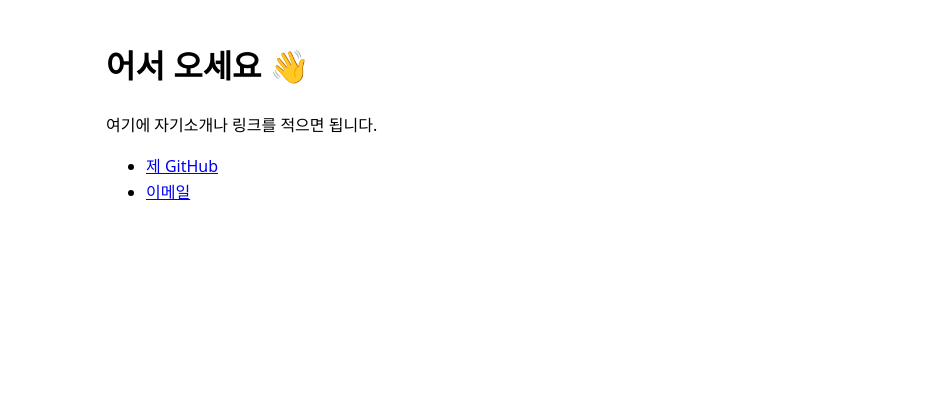
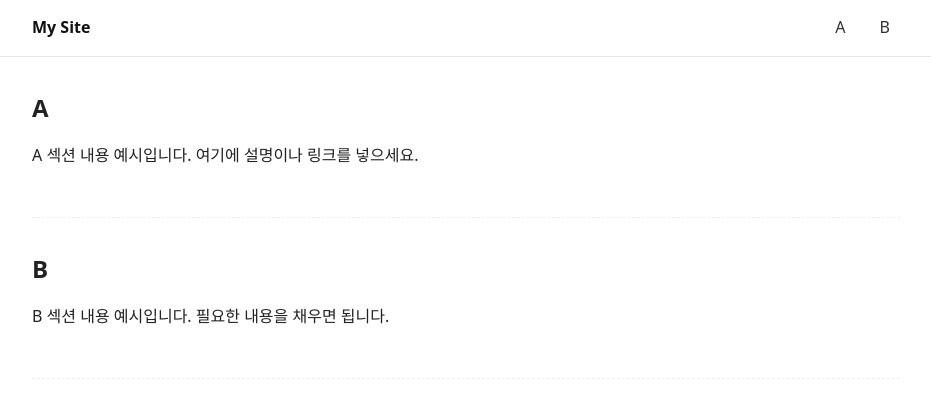
Before and after one commit to narimial0-dotcom/nari, a plain HTML site: page index.html in a window 1280 px wide. Shown: the whole page, without its empty margins (174-1105 px from the left). Drawn offline with Linux system fonts and the light colour scheme.

Commit message:
Update index.html

```diff
--- a/index.html
+++ b/index.html
@@ -2,16 +2,51 @@
 <html lang="ko">
   <head>
     <meta charset="utf-8" />
-    <title>Hello! My name is Kim Donghyeon, and I'm in postdoctorial position in Yonsei university. </title></title>
+    <title>내 홈페이지</title>
     <meta name="viewport" content="width=device-width, initial-scale=1" />
-    <style>body{font-family:system-ui,-apple-system,Segoe UI,Roboto,Arial,sans-serif;max-width:720px;margin:40px auto;padding:0 16px;line-height:1.6}</style>
+    <style>
+      /* 기본 글꼴 & 폭 */
+      :root { --maxw: 900px; }
+      * { box-sizing: border-box; }
+      body { margin: 0; font-family: system-ui, -apple-system, "Segoe UI", Roboto, Arial, sans-serif; line-height: 1.6; color: #222; }
+      .container { max-width: var(--maxw); margin: 0 auto; padding: 0 16px; }
+
+      /* 상단 메뉴바 */
+      .site-header { position: sticky; top: 0; background: #fff; border-bottom: 1px solid #e5e7eb; z-index: 10; }
+      .nav { display: flex; align-items: center; justify-content: space-between; height: 56px; }
+      .logo { font-weight: 700; text-decoration: none; color: #111; }
+      .menu { list-style: none; display: flex; gap: 14px; margin: 0; padding: 0; }
+      .menu a { display: inline-block; padding: 6px 10px; text-decoration: none; color: #333; border-radius: 8px; }
+      .menu a:hover { background: #f5f5f5; }
+
+      /* 본문 */
+      main { padding: 28px 0 60px; }
+      section { padding: 32px 0; border-bottom: 1px dashed #eee; scroll-margin-top: 72px; }
+      h2 { margin: 0 0 8px; }
+    </style>
   </head>
   <body>
-    <h1>어서 오세요 👋</h1>
-    <p>여기에 자기소개나 링크를 적으면 됩니다.</p>
-    <ul>
-      <li><a href="https://github.com">제 GitHub</a></li>
-      <li><a href="mailto:you@example.com">이메일</a></li>
-    </ul>
+    <!-- ① 상단 메뉴 -->
+    <header class="site-header">
+      <div class="container nav">
+        <a class="logo" href="./">My Site</a>
+        <ul class="menu">
+          <li><a href="#a">A</a></li>
+          <li><a href="#b">B</a></li>
+        </ul>
+      </div>
+    </header>
+
+    <!-- ② 본문 섹션 (A, B) -->
+    <main class="container">
+      <section id="a">
+        <h2>A</h2>
+        <p>A 섹션 내용 예시입니다. 여기에 설명이나 링크를 넣으세요.</p>
+      </section>
+      <section id="b">
+        <h2>B</h2>
+        <p>B 섹션 내용 예시입니다. 필요한 내용을 채우면 됩니다.</p>
+      </section>
+    </main>
   </body>
 </html>
```
